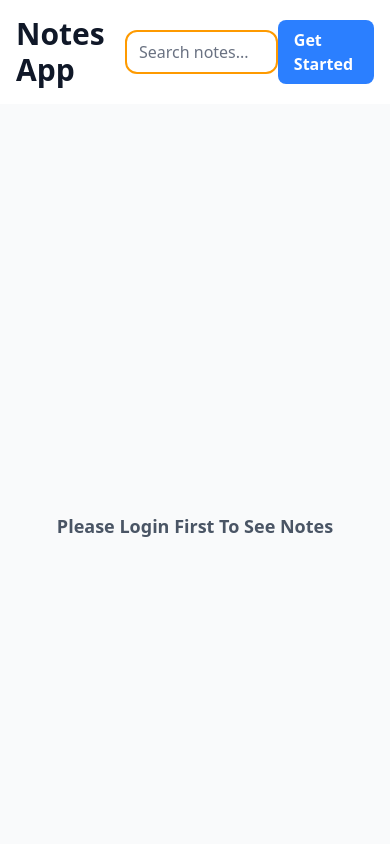
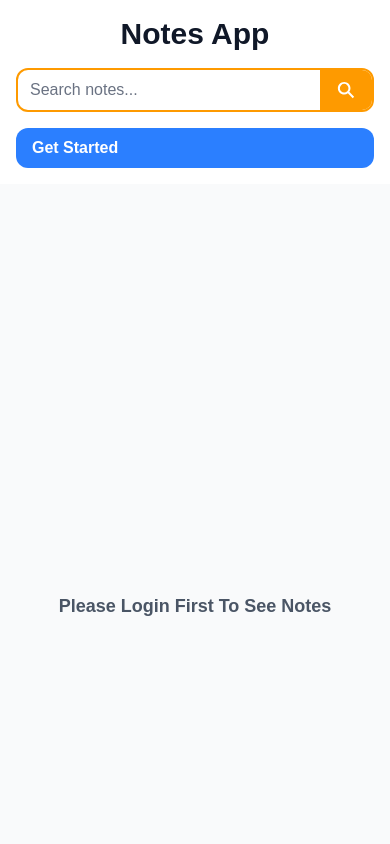
Before and after one commit to Krushna-WebDev/Notes-App-Mern, a React (Vite) app in the folder Frontend/: page / in a window 390 px wide. Shown: the top 844 px of the page. Built offline with nearby package versions, Linux system fonts and the light colour scheme.

Commit message:
made responsive

```diff
--- a/Frontend/src/components/Navbar.jsx
+++ b/Frontend/src/components/Navbar.jsx
@@ -1,50 +1,54 @@
-import React, { useContext, useState } from "react";
+import React, { useContext } from "react";
 import { Link } from "react-router-dom";
 import { IoSearchSharp } from "react-icons/io5";
 import userContext from "../../Context/authContext";
 
 const Navbar = ({ setSearchQuery }) => {
   const { user, setUser } = useContext(userContext);
+
   const handleLogout = () => {
     localStorage.removeItem("token");
-    setUser(null)
+    setUser(null);
   };
+
   return (
-    <nav className="bg-white shadow-md">
-      <div className="max-w-7xl mx-auto flex justify-between items-center py-4 px-4 md:px-6">
+    <nav className="bg-white shadow-md w-full">
+      <div className="max-w-7xl mx-auto flex flex-col sm:flex-row justify-between items-center gap-4 sm:gap-0 py-4 px-4 md:px-6">
+
         {/* Logo */}
-        <Link to="/" className="text-3xl md:text-4xl font-bold text-gray-900">
+        <Link to="/" className="text-3xl font-bold text-gray-900">
           Notes App
         </Link>
 
         {/* Search Bar */}
-        <div className="flex items-center border-2 border-amber-500 rounded-xl overflow-hidden focus-within:ring-2 focus-within:ring-amber-400">
+        <div className="flex w-full sm:w-auto items-center border-2 border-amber-500 rounded-xl overflow-hidden focus-within:ring-2 focus-within:ring-amber-400">
           <input
-            className="py-2 px-3 outline-none w-40 md:w-60 text-gray-800 placeholder-gray-500"
+            className="py-2 px-3 outline-none w-full sm:w-40 md:w-60 text-gray-800 placeholder-gray-500"
             type="search"
             placeholder="Search notes..."
             aria-label="Search notes"
             onChange={(e) => setSearchQuery(e.target.value.toLowerCase())}
           />
           <button
-            className="bg-amber-500 px-4 py-2.5 text-white text-xl hover:bg-amber-600 transition focus:outline-none"
+            className="bg-amber-500 px-4 py-2.5 text-white text-xl hover:bg-amber-600 transition"
             aria-label="Search"
           >
             <IoSearchSharp />
           </button>
         </div>
 
+        {/* Auth Button */}
         {user ? (
           <button
             onClick={handleLogout}
-            className="bg-red-500 hover:bg-red-600 cursor-pointer py-2 px-3 rounded-xl text-white font-bold "
+            className="bg-red-500 hover:bg-red-600 w-full sm:w-auto py-2 px-4 rounded-xl text-white font-bold"
           >
             Logout
           </button>
         ) : (
           <Link
             to="/login"
-            className="bg-blue-500 text-white font-semibold py-2 px-4 rounded-lg hover:bg-blue-600 transition focus:ring-2 focus:ring-blue-400 focus:outline-none"
+            className="bg-blue-500 hover:bg-blue-600 w-full sm:w-auto py-2 px-4 rounded-xl text-white font-semibold"
           >
             Get Started
           </Link>
--- a/Frontend/src/index.css
+++ b/Frontend/src/index.css
@@ -1,10 +1,10 @@
+@import "tailwindcss";
+@import url('https://fonts.googleapis.com/css2?family=Poppins:wght@400;500;600;700&display=swap');
 @font-face {
     font-family: 'merriweather';
     src: url("../public/fonts/Merriweather_24pt-Bold.ttf")
 
   }
-@import "tailwindcss";
-
-@theme{
-    --font-merriweather:merriweather,"sans-serif"
+* {
+  font-family: 'Poppins', sans-serif;
 }
--- a/Frontend/src/pages/Home.jsx
+++ b/Frontend/src/pages/Home.jsx
@@ -53,11 +53,28 @@ const Home = () => {
   }, []);
 
   const handleDelete = async (id) => {
-    const response = await axios.delete(
-      `http://localhost:5000/api/notes/deletenote/${id}`
-    );
-    alert(response.data.message);
+    try {
+      const token = localStorage.getItem("token");
+
+      const response = await axios.delete(
+        `http://localhost:5000/api/notes/deletenote/${id}`,
+        {
+          headers: {
+            Authorization: `Bearer ${token}`,
+          },
+        }
+      );
+
+      alert(response.data.message);
+
+      // ✅ Remove deleted note from state
+      setNotes((prevNotes) => prevNotes.filter((note) => note._id !== id));
+    } catch (error) {
+      console.error("Error deleting note:", error);
+      alert("Failed to delete the note.");
+    }
   };
+
   const handleEdit = (note) => {
     setSelectedNote(note); // Set the selected note
     setShowEditNote(true); // Open the edit modal
@@ -88,9 +105,9 @@ const Home = () => {
               </select>
               <button
                 onClick={() => setShowAddNote(true)}
-                className=" flex items-center bg-amber-600 text-white font-bold  shadow-xl px-2 py-2 cursor-pointer rounded-2xl "
+                className=" flex  items-center bg-slate-600 text-white font-bold  shadow-xl px-2 py-2 cursor-pointer rounded-xl "
               >
-                <FaPlus />
+                <FaPlus className="mx-1" />
                 Add Notes
               </button>
             </div>
@@ -102,7 +119,7 @@ const Home = () => {
                 >
                   <div className="flex justify-between">
                     <div className="flex flex-col sm:flex-row sm:items-center sm:justify-between gap-2 sm:gap-4 mb-4">
-                      <h1 className="font-merriweather text-3xl font-bold text-gray-800">
+                      <h1 className="font-merriweather text-2xl font-bold text-gray-800">
                         {note.title}
                       </h1>
                       <span className="bg-blue-100 text-blue-700 text-sm font-semibold px-4 py-1 rounded-full shadow-sm border border-blue-300">
@@ -124,7 +141,9 @@ const Home = () => {
                 </div>
               ))}
             </div>
-            {showAddNote && <AddNote closemodel={closeAddmodel} setNotes={setNotes} />}
+            {showAddNote && (
+              <AddNote closemodel={closeAddmodel} setNotes={setNotes} />
+            )}
             {showEditNote && (
               <EditNote closemodel={closeEditmodel} note={selectedNote} />
             )}
```
